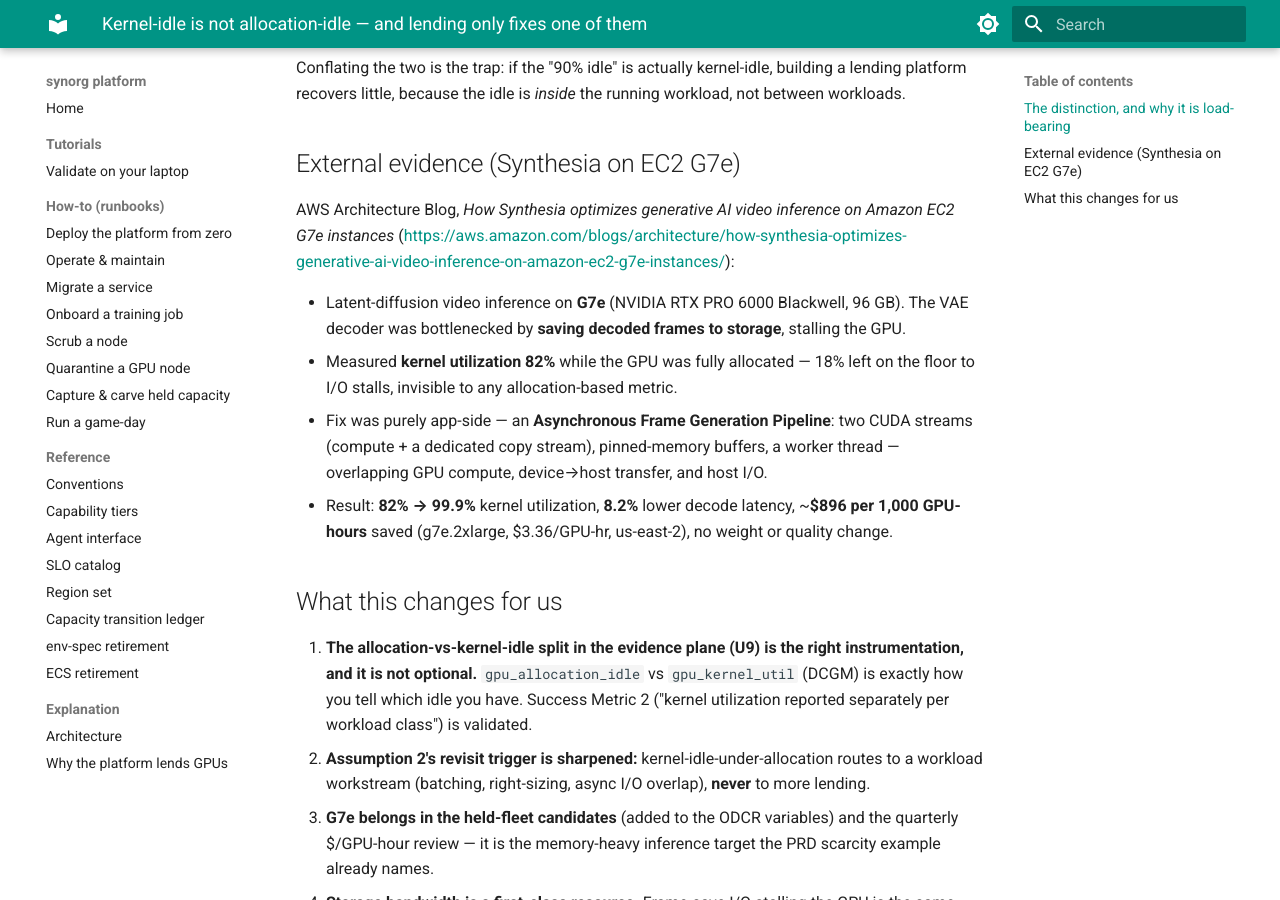
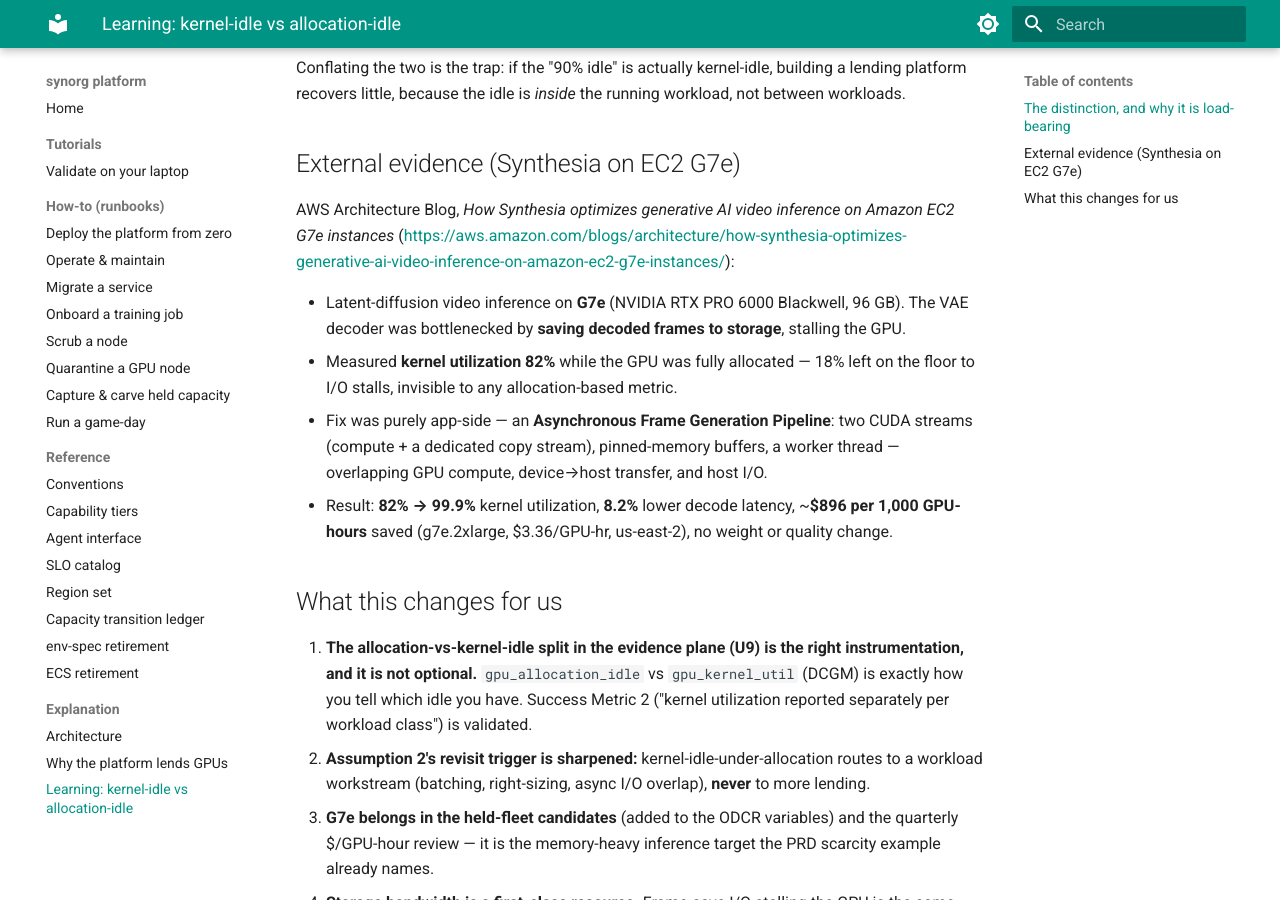
Before and after one commit to nycterent/synorg, an MkDocs documentation site: the page built from docs/solutions/2026-07-17-kernel-idle-vs-allocation-idle.md, in a window 1280 px wide and 900 px high, scrolled down 553 px. Built offline with MkDocs 1.6.1 and Material for MkDocs 9.7.7, drawn with Linux system fonts in a browser that asks for light colours.

Commit message:
docs(site): add kernel-idle learning to Explanation nav

```diff
--- a/mkdocs.yml
+++ b/mkdocs.yml
@@ -60,6 +60,7 @@
   - Explanation:
       - Architecture: explanation/architecture.md
       - Why the platform lends GPUs: explanation/why-lending.md
+      - "Learning: kernel-idle vs allocation-idle": solutions/2026-07-17-kernel-idle-vs-allocation-idle.md
 
 extra_css:
   - assets/extra.css
```
